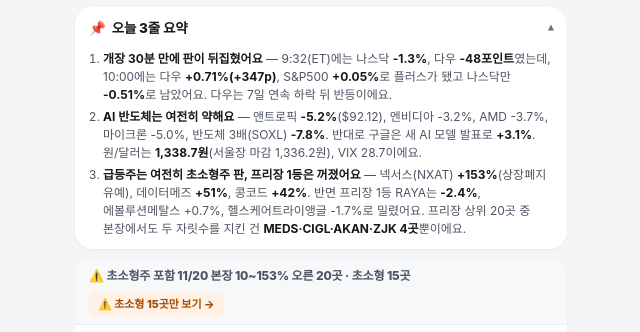
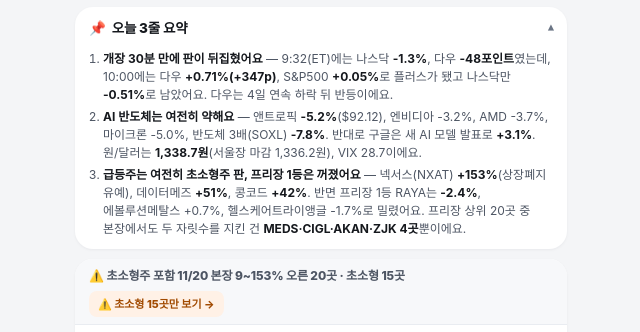
Before and after one commit to phlox32231-max/us-stocks-dashboard, a plain HTML site: page index.html in a window 1280 px wide. Shown: the part 207-539 px from the top of the page, 319-959 px from the left. Drawn offline with Linux system fonts and the light colour scheme.

Commit message:
Update dashboard 2026-11-20 open

```diff
--- a/index.html
+++ b/index.html
@@ -239,7 +239,7 @@
     <details class="gist" id="gist" open>
       <summary><span aria-hidden="true">📌</span> 오늘 3줄 요약 <span class="chev" aria-hidden="true">▾</span></summary>
       <ol>
-        <li><b>개장 30분 만에 판이 뒤집혔어요</b> — 9:32(ET)에는 나스닥 <b>-1.3%</b>, 다우 <b>-48포인트</b>였는데, 10:00에는 다우 <b>+0.71%(+347p)</b>, S&amp;P500 <b>+0.05%</b>로 플러스가 됐고 나스닥만 <b>-0.51%</b>로 남았어요. 다우는 7일 연속 하락 뒤 반등이에요.</li>
+        <li><b>개장 30분 만에 판이 뒤집혔어요</b> — 9:32(ET)에는 나스닥 <b>-1.3%</b>, 다우 <b>-48포인트</b>였는데, 10:00에는 다우 <b>+0.71%(+347p)</b>, S&amp;P500 <b>+0.05%</b>로 플러스가 됐고 나스닥만 <b>-0.51%</b>로 남았어요. 다우는 4일 연속 하락 뒤 반등이에요.</li>
         <li><b>AI 반도체는 여전히 약해요</b> — 앤트로픽 <b>-5.2%</b>($92.12), 엔비디아 -3.2%, AMD -3.7%, 마이크론 -5.0%, 반도체 3배(SOXL) <b>-7.8%</b>. 반대로 구글은 새 AI 모델 발표로 <b>+3.1%</b>. 원/달러는 <b>1,338.7원</b>(서울장 마감 1,336.2원), VIX 28.7이에요.</li>
         <li><b>급등주는 여전히 초소형주 판, 프리장 1등은 꺼졌어요</b> — 넥서스(NXAT) <b>+153%</b>(상장폐지 유예), 데이터메즈 <b>+51%</b>, 콩코드 <b>+42%</b>. 반면 프리장 1등 RAYA는 <b>-2.4%</b>, 에볼루션메탈스 +0.7%, 헬스케어트라이앵글 -1.7%로 밀렸어요. 프리장 상위 20곳 중 본장에서도 두 자릿수를 지킨 건 <b>MEDS·CIGL·AKAN·ZJK 4곳</b>뿐이에요.</li>
       </ol>
@@ -254,7 +254,7 @@
       </div>
     </section>
 <ul class="list" id="listUp">
-<li class="ghead"><b>⚠️ 초소형주 포함</b> 11/20 본장 10~153% 오른 20곳 · 초소형 15곳<span><button type="button" class="gf">⚠️ 초소형 15곳만 보기 →</button></span></li>
+<li class="ghead"><b>⚠️ 초소형주 포함</b> 11/20 본장 9~153% 오른 20곳 · 초소형 15곳<span><button type="button" class="gf">⚠️ 초소형 15곳만 보기 →</button></span></li>
 <li class="row" role="button" tabindex="0" data-i="0" data-key="NXAT" data-s="넥서스 어드밴스드 테크놀로지스 NXAT NXAT · 미국 첨단기술 투자 초소형 초소형주" aria-label="넥서스 어드밴스드 테크놀로지스 +153.3% 상세 보기"><span class="num">1</span><div class="nm"><b>넥서스 어드밴스드 테크놀로지스 <em class="chip">⚠️ 초소형</em></b><span>NXAT · 미국 첨단기술 투자</span></div><span class="pct u">+153.3%</span><span class="sig" title="변동성 큼·조심">🔴</span></li>
 <li class="row" role="button" tabindex="0" data-i="1" data-key="MEDS" data-s="데이터메즈 AI MEDS MEDS · 헬스케어 IT·암 검사 초소형 초소형주" aria-label="데이터메즈 AI +51.2% 상세 보기"><span class="num">2</span><div class="nm"><b>데이터메즈 AI <em class="chip">⚠️ 초소형</em></b><span>MEDS · 헬스케어 IT·암 검사</span></div><span class="pct u">+51.2%</span><span class="sig" title="변동성 큼·조심">🔴</span></li>
 <li class="row" role="button" tabindex="0" data-i="2" data-key="CIGL" data-s="콩코드 인터내셔널 CIGL CIGL · 싱가포르 경비·시설관리 초소형 초소형주" aria-label="콩코드 인터내셔널 +42.0% 상세 보기"><span class="num">3</span><div class="nm"><b>콩코드 인터내셔널 <em class="chip">⚠️ 초소형</em></b><span>CIGL · 싱가포르 경비·시설관리</span></div><span class="pct u">+42.0%</span><span class="sig" title="변동성 큼·조심">🔴</span></li>
```
